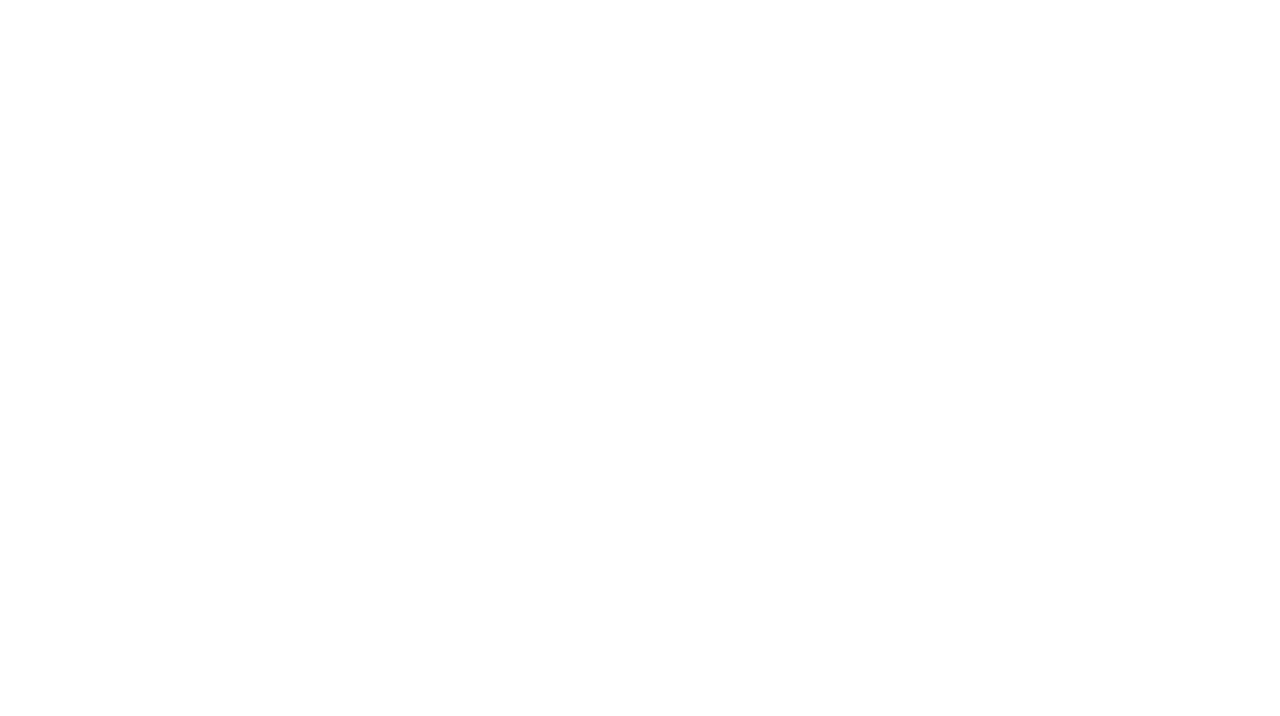
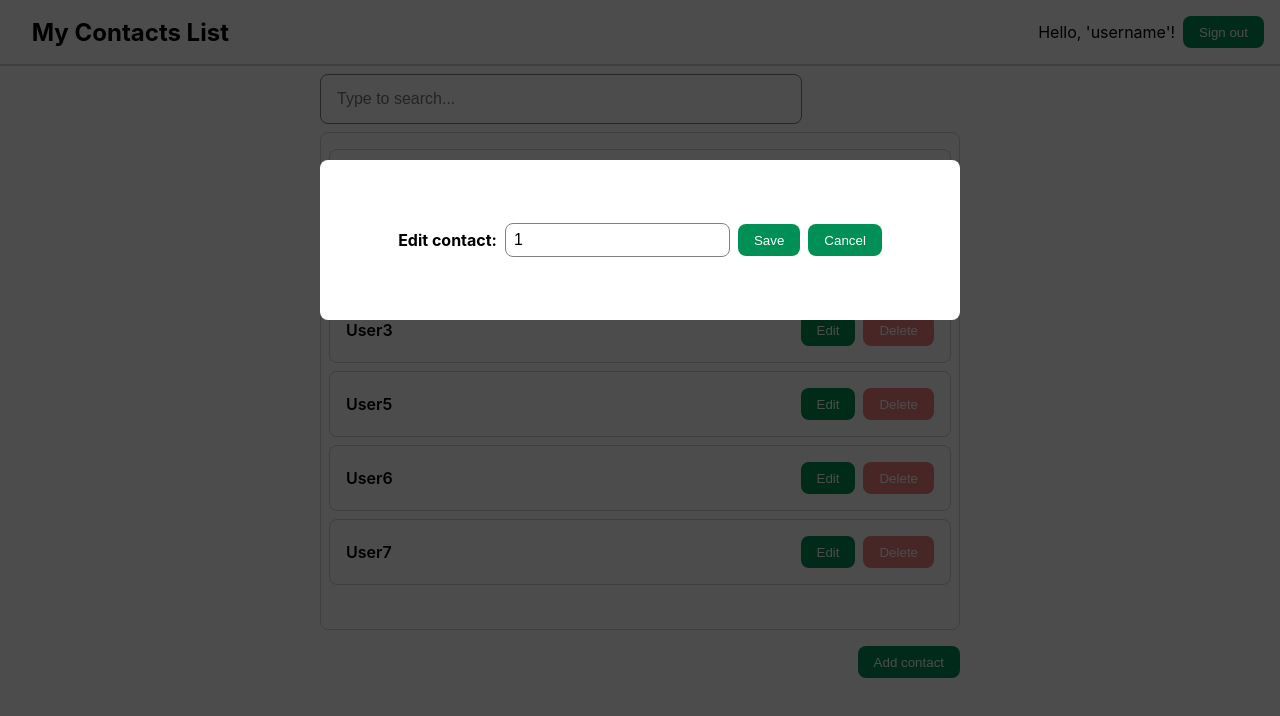
Before and after one commit to mybzgit/account-react-app, a React (Create React App) app: page /mycontacts/1 in a window 1280 px wide. Before the commit this address had no page. Shown: the top 716 px of the page. Built offline with nearby package versions, Linux system fonts and the light colour scheme.

Commit message:
filter and editing

```diff
--- a/src/App.tsx
+++ b/src/App.tsx
@@ -3,13 +3,20 @@ import Account from "./pages/Account";
 import "./App.css";
 import Login from "./pages/Login";
 import { Routes, Route } from "react-router-dom";
+import NotFound from "./pages/NotFound";
+import EditForm from "./components/EditForm";
 
 const App: React.FC = () => {
   return (
     <div className="App">
       <Routes>
-        <Route path="/login" element={<Login />} />
-        <Route path="/mycontacts" element={<Account />} />
+        <Route path="/" element={<Login />} />
+        <Route path="/mycontacts" element={<Account />}>
+          <Route path={"/mycontacts/newcontact"} element={<EditForm />} />
+          <Route path={"/mycontacts/:contactId"} element={<EditForm />} />
+        </Route>
+
+        <Route path="*" element={<NotFound />} />
       </Routes>
     </div>
   );
--- a/src/components/AccountHeader.module.css
+++ b/src/components/AccountHeader.module.css
@@ -9,3 +9,8 @@
 button {
   height: 2rem;
 }
+.title {
+  width: 80%;
+  font-size: 1.5rem;
+  font-weight: bold;
+}
--- a/src/components/AccountHeader.tsx
+++ b/src/components/AccountHeader.tsx
@@ -1,11 +1,20 @@
-import React from "react";
+import React, { useState } from "react";
+import { useNavigate } from "react-router-dom";
 import styles from "./AccountHeader.module.css";
 
 const AccountHeader: React.FC = () => {
+
+  const navigate = useNavigate();
+  const SignOut = () => {
+    navigate("/");
+  };
   return (
     <div className={styles.header}>
+      <div className={styles.title}>My Contacts List</div>
       <div>Hello, 'username'!</div>
-      <button type="button">Sign out</button>
+      <button type="button" onClick={() => SignOut()}>
+        Sign out
+      </button>
     </div>
   );
 };
--- a/src/components/Contact.tsx
+++ b/src/components/Contact.tsx
@@ -1,4 +1,5 @@
-import React from "react";
+import React, { useState } from "react";
+import { useNavigate } from "react-router-dom";
 import styles from "./Contact.module.css";
 
 type ContactProps = {
@@ -6,10 +7,18 @@ type ContactProps = {
 };
 
 const Contact: React.FC<ContactProps> = ({ info = "" }: ContactProps) => {
+
+  const navigate = useNavigate();
+  const onEditClick = () => {
+    navigate(`/mycontacts/${info}`, { replace: false });
+  };
+
   return (
     <div className={styles.contact}>
       <div className={styles.info}>{info}</div>
-      <button type="button">Edit</button>
+      <button type="button" onClick={() => onEditClick()}>
+        Edit
+      </button>
       <button type="button" className={styles.delete}>
         Delete
       </button>
--- a/src/components/ContactsList.module.css
+++ b/src/components/ContactsList.module.css
@@ -1,4 +1,7 @@
 .contact-list {
     overflow-y: auto;
-    height: 70vh;
+    height: 60vh;
+    border: 1px solid lightgray;
+    border-radius: 0.5rem;
+    padding: 0.5rem;
 }
--- a/src/components/ContactsList.tsx
+++ b/src/components/ContactsList.tsx
@@ -1,14 +1,32 @@
 import React, { useState } from "react";
 import styles from "./ContactsList.module.css";
 import Contact from "./Contact";
+import { useSearchParams } from "react-router-dom";
 
-const ContactsList: React.FC = () => {
-  const [contacts, setContacts] = useState(["User1", "User2", "User3","User1", "User2", "User3","User1", "User2", "User3"]);
+type ContactListProps = {
+  filter?: string;
+};
+
+const ContactsList: React.FC<ContactListProps> = ({
+  filter = "",
+}: ContactListProps) => {
+
+  const [contacts, setContacts] = useState([
+    "User1",
+    "User2",
+    "User3",
+    "User5",
+    "User6",
+    "User7",
+  ]);
+
   return (
-    <div className={styles['contact-list']}>
-      {contacts.map((c: string) => {
-        return <Contact info={c} />;
-      })}
+    <div className={styles["contact-list"]}>
+      {contacts
+        .filter((c) => c.indexOf(filter) !== -1)
+        .map((c: string) => {
+          return <Contact key={c} info={c} />;
+        })}
     </div>
   );
 };
--- /dev/null
+++ b/src/components/EditForm.module.css
@@ -0,0 +1,35 @@
+.modal {
+  position: fixed;
+  top: 0;
+  left: 0;
+  width: 100vw;
+  height: 100vh;
+  background-color: rgba(1, 1, 1, 0.7);
+}
+.edit-form {
+  position: relative;
+  top: 20%;
+  left: 25%;
+  background-color: white;
+  display: flex;
+  column-gap: 0.5rem;
+  align-items: center;
+  justify-content: center;
+  width: 50%;
+  height: 20%;
+  border-radius: 0.5rem;
+}
+
+@media (max-width: 850px) {
+  .edit-form {
+    left: 0;
+    width: 100%;
+  }
+}
+.info {
+  font-size: 1rem;
+  height: 2rem;
+}
+label {
+  font-weight: bold;
+}
--- /dev/null
+++ b/src/components/EditForm.tsx
@@ -0,0 +1,46 @@
+import React, { ChangeEvent, ChangeEventHandler } from "react";
+import { useParams, useNavigate } from "react-router-dom";
+import styles from "./EditForm.module.css";
+
+const EditForm: React.FC = () => {
+  const params = useParams();
+  const info = params.contactId === "newcontact" ? "" : params.contactId;
+  const navigate = useNavigate();
+
+  const onChange: ChangeEventHandler<HTMLInputElement> = (
+    e: ChangeEvent<HTMLInputElement>
+  ) => {
+    //setInfo(e.target.value);
+  };
+
+  const onSave = () => {
+    navigate("/mycontacts");
+  };
+  const onCancel = () => {
+    navigate("/mycontacts");
+  };
+
+  return (
+    <div className={styles.modal}>
+      <div className={styles["edit-form"]}>
+        <label htmlFor="contactInfo">
+          {info ? "Edit contact:" : "Add new contact:"}
+        </label>
+        <input
+          className={styles.info}
+          id="contactInfo"
+          value={info}
+          onChange={(e) => onChange(e)}
+        ></input>
+        <button type="button" onClick={() => onSave()}>
+          Save
+        </button>
+        <button type="button" onClick={() => onCancel()}>
+          Cancel
+        </button>
+      </div>
+    </div>
+  );
+};
+
+export default EditForm;
--- a/src/pages/Account.tsx
+++ b/src/pages/Account.tsx
@@ -1,19 +1,40 @@
-import React from "react";
+import React, { ChangeEvent, ChangeEventHandler, useState } from "react";
 import styles from "./Account.module.css";
 import AccountHeader from "../components/AccountHeader";
 import ContactsList from "../components/ContactsList";
+import { Route, Routes, useNavigate } from "react-router-dom";
+import EditForm from "../components/EditForm";
 
 const Account: React.FC = () => {
+  const navigate = useNavigate();
+  const onAddNewContact = () => {
+    navigate("/mycontacts/newcontact");
+  }
+
+  const onSearch: ChangeEventHandler<HTMLInputElement> = (
+    e: ChangeEvent<HTMLInputElement>
+  ) => {
+    setTimeout(() => {
+      setFilter(e.target.value);
+    }, 2000);
+  };
+
+  const [filter, setFilter] = useState("");
+
   return (
     <div>
       <AccountHeader />
-      <div className={styles['main-container']}>
-        <input className={styles.search} placeholder="Type to search..." />
-        <ContactsList />
-        <div className={styles['bottom-bar']}>
-          <button type="button">Add contact</button>
+      <div className={styles["main-container"]}>
+        <input className={styles.search} placeholder="Type to search..." onChange={(e) => onSearch(e)} />
+        <ContactsList filter={filter} />
+        <div className={styles["bottom-bar"]}>
+          <button type="button" onClick={() => onAddNewContact()}>Add contact</button>
         </div>
       </div>
+      <Routes>
+        <Route path="/mycontacts/newcontact" element={<EditForm />} />
+        <Route path=":contactId" element={<EditForm />} />
+      </Routes>
     </div>
   );
 };
--- a/src/pages/Login.tsx
+++ b/src/pages/Login.tsx
@@ -1,6 +1,6 @@
 import axios from "axios";
 import React, { ChangeEvent, ChangeEventHandler, useState } from "react";
-import { Navigate, useNavigate } from "react-router-dom";
+import { useNavigate } from "react-router-dom";
 import styles from "./Login.module.css";
 
 type User = {
--- /dev/null
+++ b/src/pages/NotFound.module.css
@@ -0,0 +1,7 @@
+.container {
+    width: 50%;
+    height: 50%;
+    margin: auto;
+    font-size: 3rem;
+    text-align: center;
+}
--- /dev/null
+++ b/src/pages/NotFound.tsx
@@ -0,0 +1,8 @@
+import React from "react";
+import styles from "./NotFound.module.css";
+
+const NotFound: React.FC = () => {
+  return <div className={styles.container}>Page is not found.</div>;
+};
+
+export default NotFound;
```
